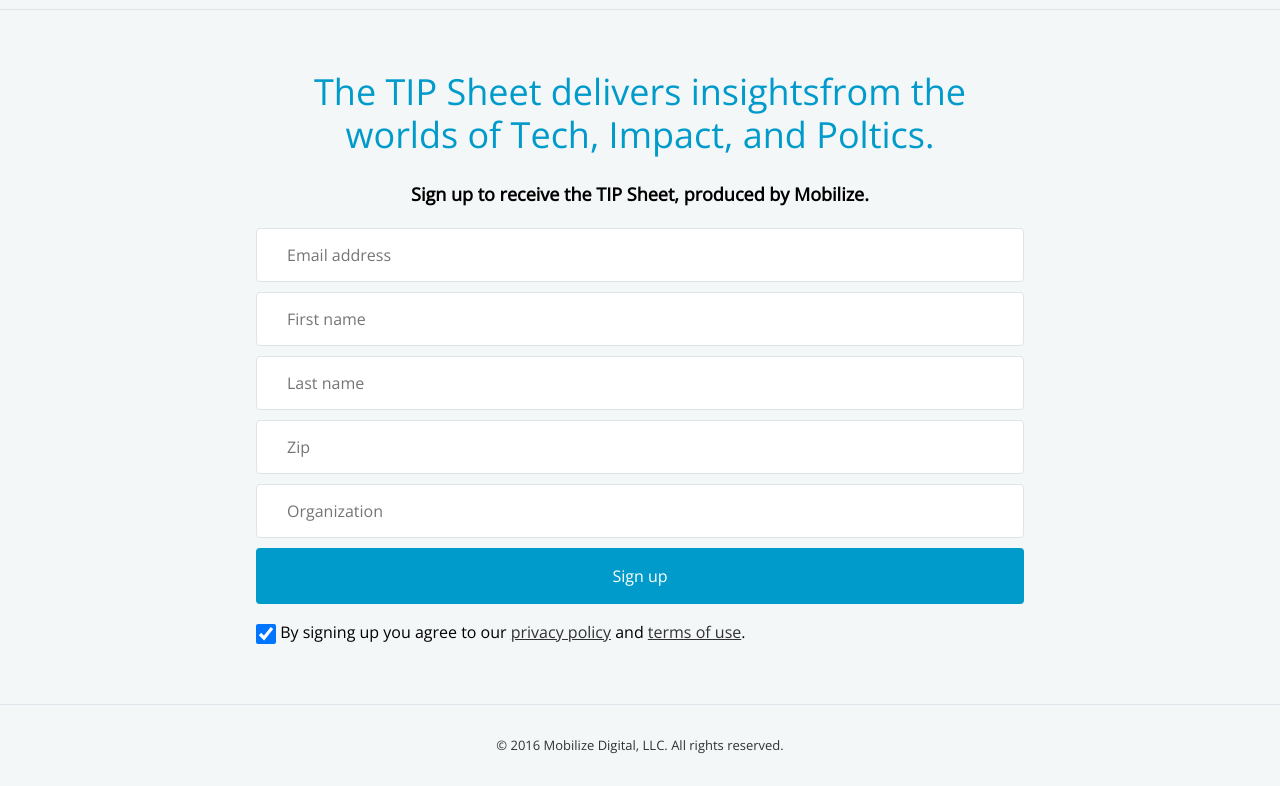
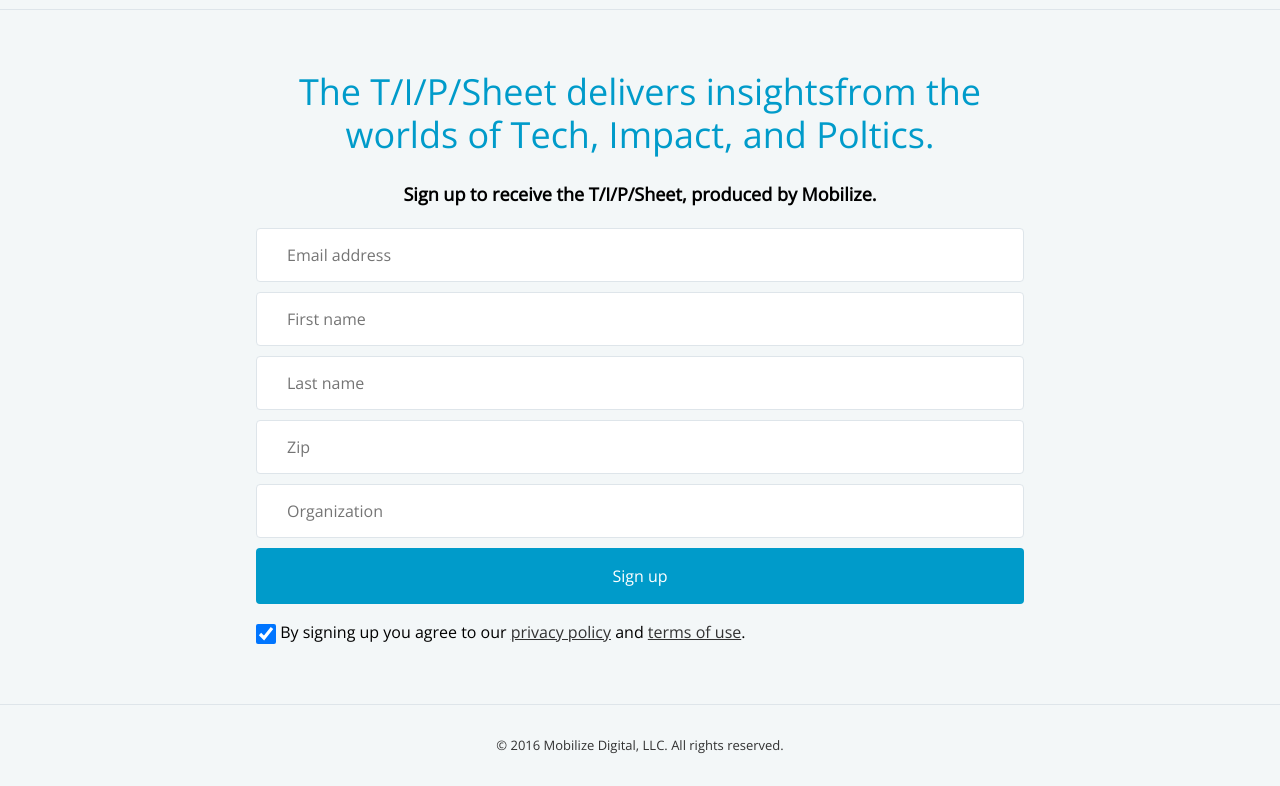
Before and after one commit to mobilizedigital/tips.mobilize.us, a website: page tips/index.html in a window 1280 px wide. Shown: the part 151-937 px from the top of the page. Drawn offline with nearby package versions, Linux system fonts and the light colour scheme.

Commit message:
updated copy

```diff
--- a/tips/index.html
+++ b/tips/index.html
@@ -24,8 +24,8 @@
     <!-- content -->
     <div class="section section--one">
       <div class="section--wrapper">
-        <h1>The TIP Sheet delivers insightsfrom the worlds of Tech, Impact, and Poltics.</h1>
-        <p>Sign up to receive the TIP Sheet, produced by Mobilize.</p>
+        <h1>The T/I/P/Sheet delivers insightsfrom the worlds of Tech, Impact, and Poltics.</h1>
+        <p>Sign up to receive the T/I/P/Sheet, produced by Mobilize.</p>
 
         <form class="form--mailchimp" data-action="">
           <p class="form--message"></p>
```
